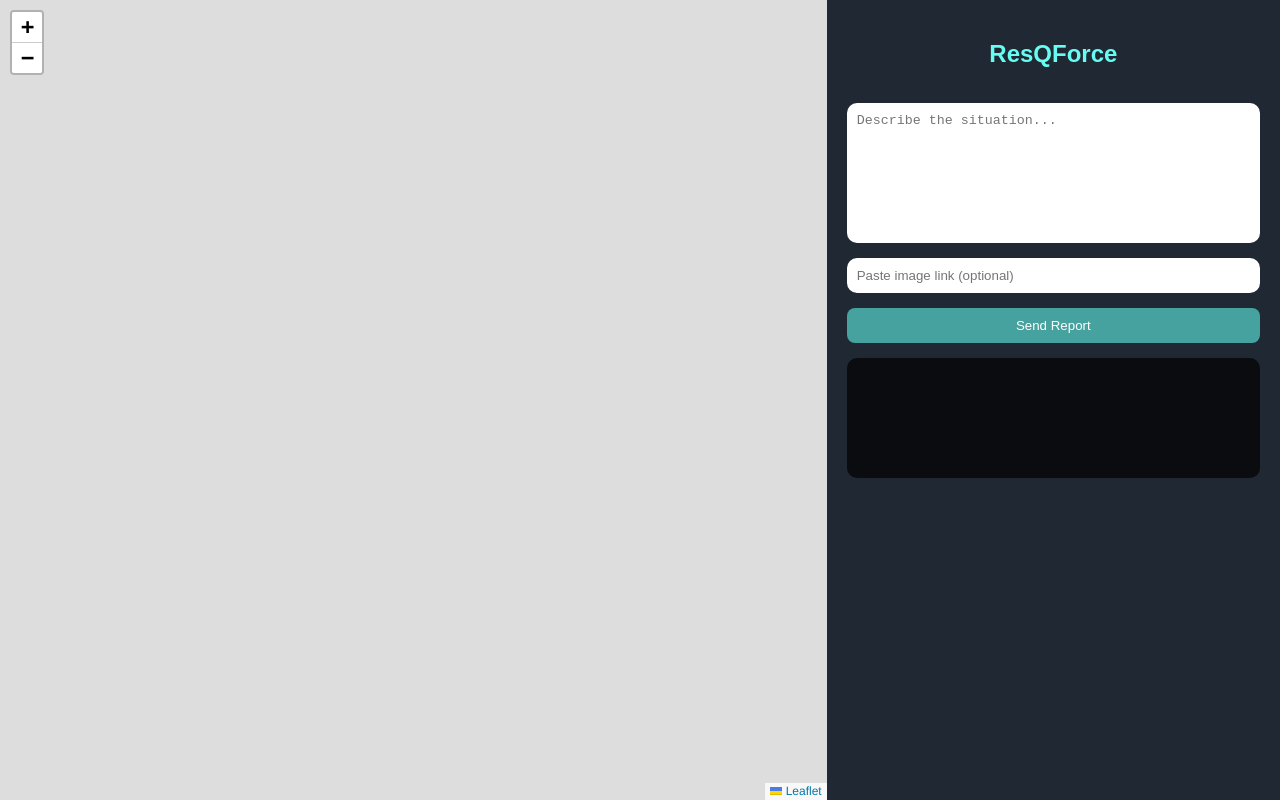
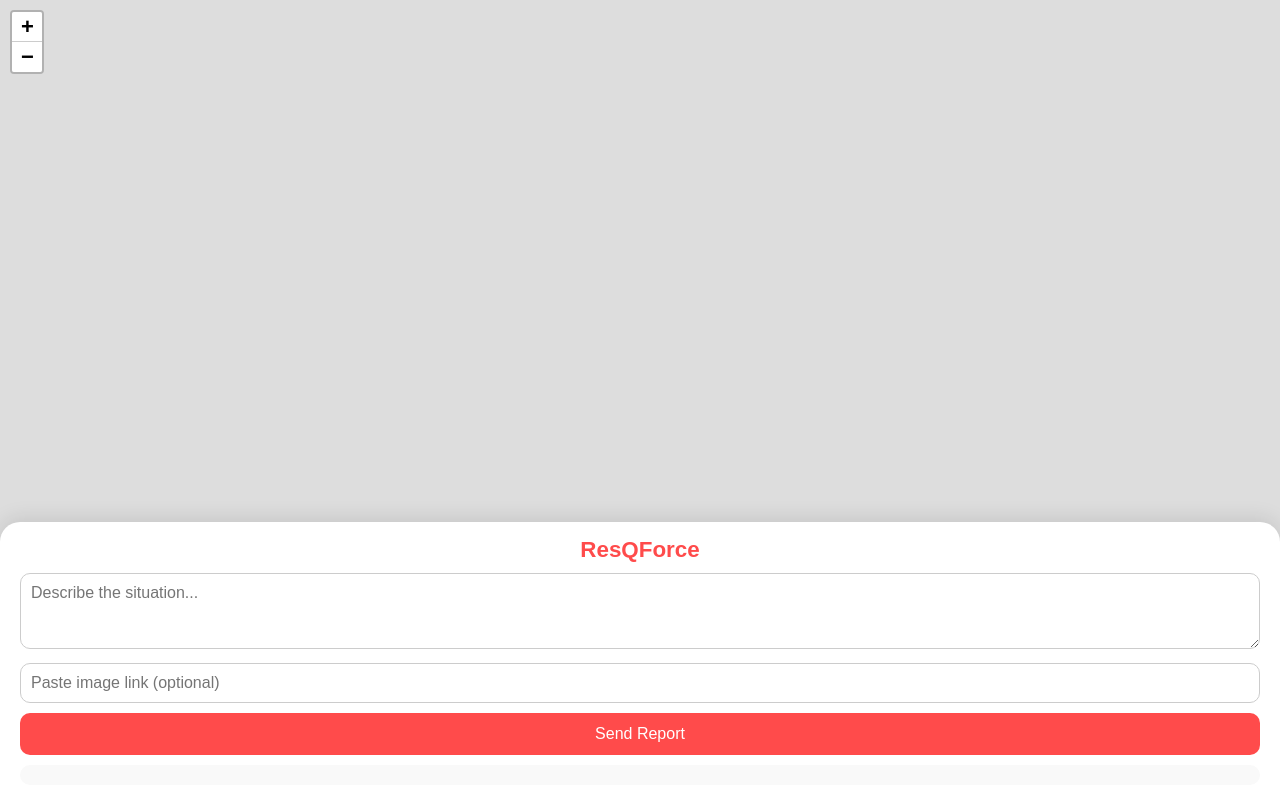
Before and after one commit to thotasanju2025/ResQForce, a plain HTML site: page frontent/index.html in a window 1280 px wide. Drawn offline with nearby package versions, Linux system fonts and the light colour scheme; files whose address does not match are found by name.

Commit message:
Update style.css

```diff
--- a/frontent/style.css
+++ b/frontent/style.css
@@ -1,80 +1,107 @@
-body
-{
+
+* {
   margin: 0;
-  font-family: 'Poppins', sans-serif;
-  color: white;
+  padding: 0;
+  box-sizing: border-box;
+  font-family: "Poppins", sans-serif;
+}
+
+html, body {
+  height: 100%;
+  width: 100%;
+  background: #f2f2f2;
+  overflow: hidden;
+}
+
+
+#app {
   display: flex;
+  flex-direction: column;
   height: 100vh;
 }
 
-#app
-{
-  display: flex;
+
+#map {
+  flex: 1;
   width: 100%;
-  height: 100%;
+  z-index: 0;
 }
 
-#map
-{
-  flex: 2;
-  height: 100%;
+
+#panel {
+  position: absolute;
+  bottom: 0;
+  width: 100%;
+  background: #ffffff;
+  border-top-left-radius: 20px;
+  border-top-right-radius: 20px;
+  box-shadow: 0 -4px 20px rgba(0, 0, 0, 0.1);
+  padding: 15px 20px;
+  z-index: 1000;
+  transition: transform 0.3s ease;
 }
 
-#panel
-{
-  flex: 1;
-  background-color: #1f2833;
-  padding: 20px;
-  display: flex;
-  flex-direction: column;
-  gap: 15px;
-  box-shadow: -5px 0 20px rgba(0,0,0,0.3);
+#panel h2 {
+  text-align: center;
+  font-size: 1.4em;
+  color: #ff4b4b;
+  margin-bottom: 10px;
 }
 
-h2
-{
-  color: #66fcf1;
-  text-align: center;
+
+textarea, input {
+  width: 100%;
+  border: 1px solid #ccc;
+  border-radius: 10px;
+  padding: 10px;
+  margin-bottom: 10px;
+  font-size: 1em;
+  outline: none;
+  transition: border-color 0.2s ease;
 }
 
-textarea, input
-{
-  widht: 100%;
-  padding: 10px;
-  border-radius: 10px;
-  border: none;
-  outline: none;
-  resize: none;
+textarea:focus, input:focus {
+  border-color: #ff4b4b;
 }
 
-textarea
-{
-  height: 120px;
+
+#sendReport {
+  width: 100%;
+  background: #ff4b4b;
+  color: #fff;
+  border: none;
+  border-radius: 10px;
+  padding: 12px;
+  font-size: 1em;
+  cursor: pointer;
+  transition: background 0.3s ease;
 }
 
-button
-{
-  padding: 10px;
-  border: none;
-  background-color: #45a29e;
-  color: white;
-  border-radius: 8px;
-  cursor: pointer;
-  transition: 0.3s;
+#sendReport:hover {
+  background: #e33b3b;
 }
 
-button:hover
-{
-  background-color: #66fcf1;
-  color: #0b0c10;
+
+#result {
+  margin-top: 10px;
+  background: #f9f9f9;
+  border-radius: 10px;
+  padding: 10px;
+  font-size: 0.95em;
+  color: #333;
+  max-height: 120px;
+  overflow-y: auto;
 }
 
-#result
-{
-  background-color: #0b0c10;
-  border-radius: 10px;
-  padding: 10px;
-  height: 100px;
-  overflow-y: auto;
-  border: 1 px solid #45a29e;
+
+@media (max-width: 600px) {
+  #panel {
+    padding: 15px;
+  }
+  #panel h2 {
+    font-size: 1.2em;
+  }
+  textarea, input {
+    font-size: 0.9em;
+  }
 }
```
